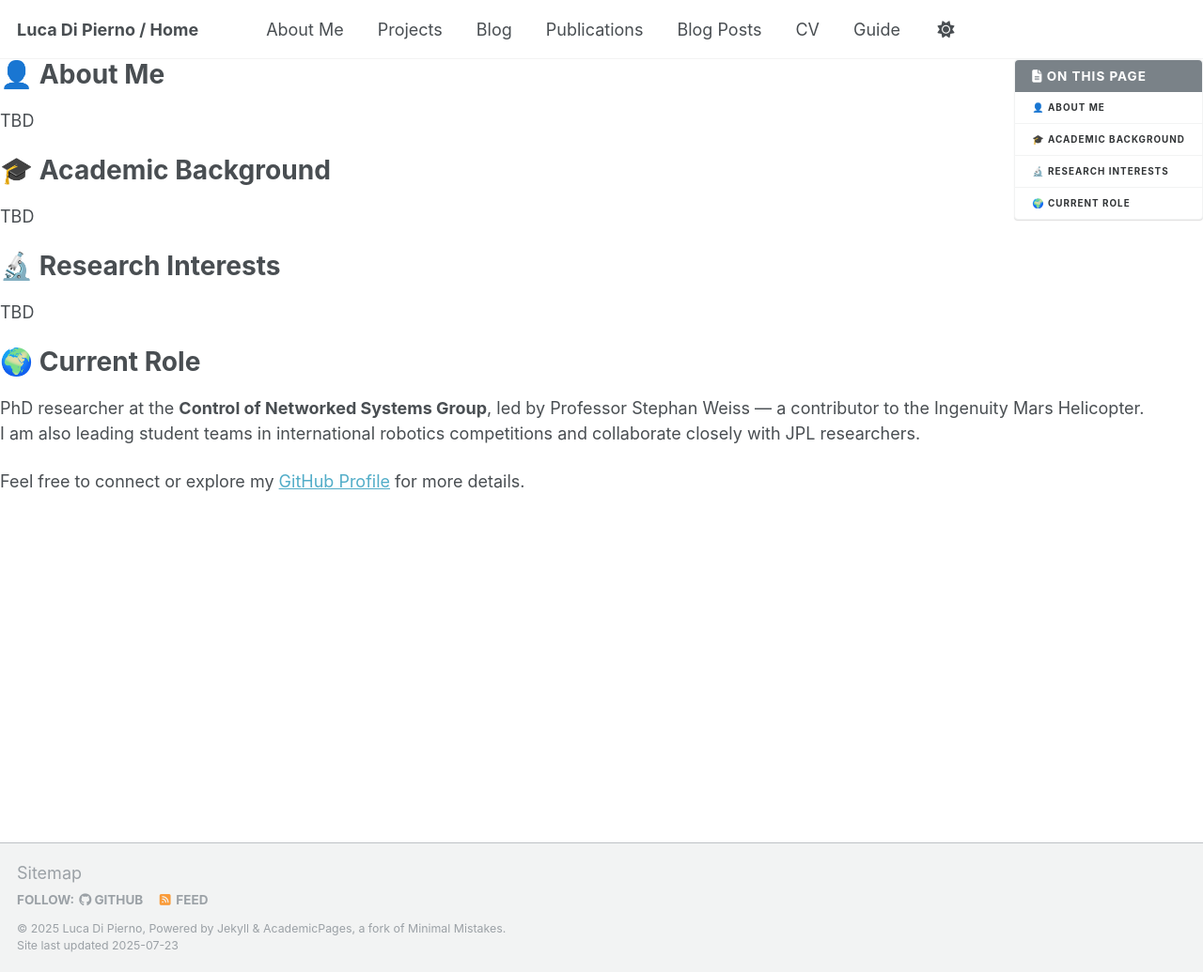
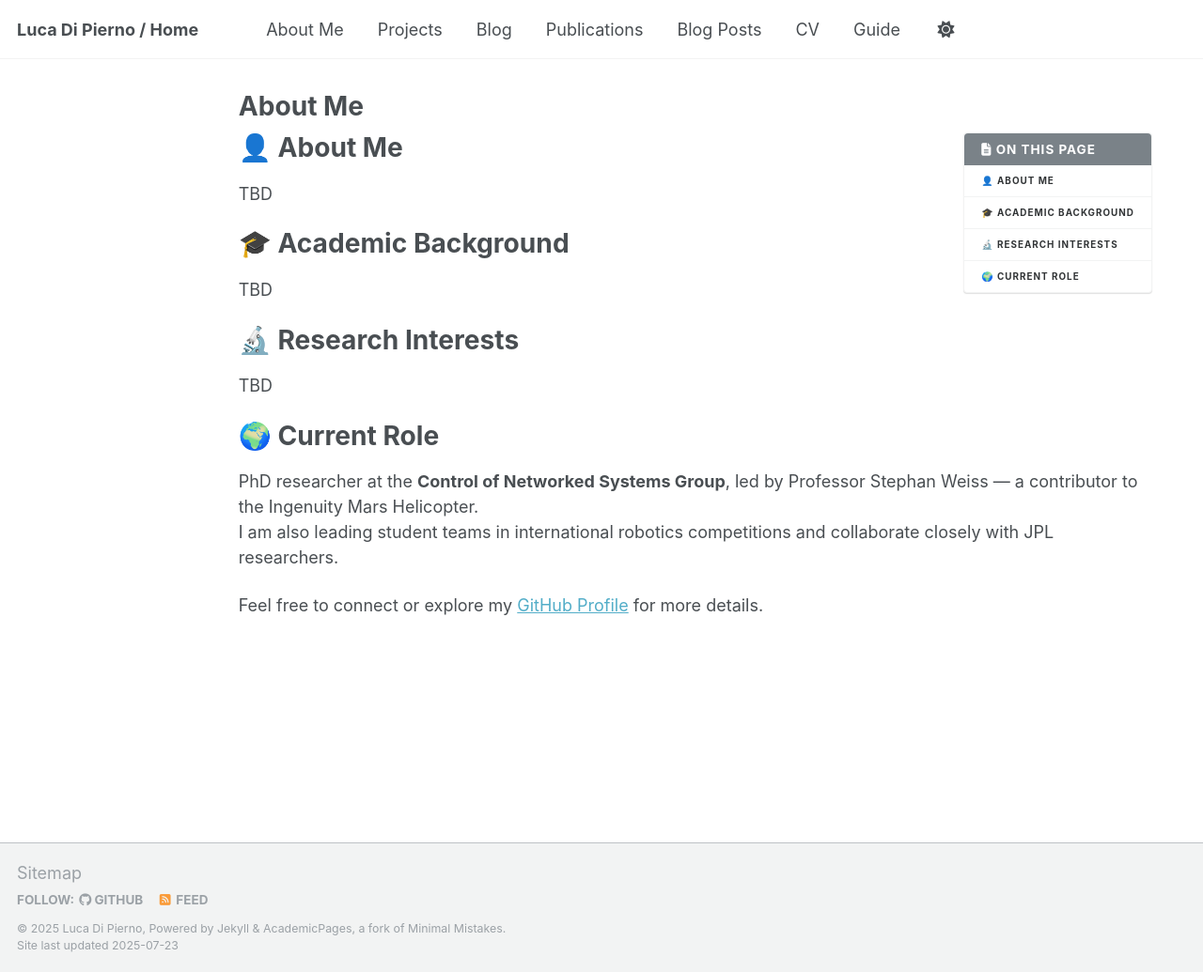
Before and after one commit to LucaDiPierno/LucaDiPierno.github.io, a Jekyll site: the page built from _pages/about.md, in a window 1280 px wide and 1035 px high. Shown: the whole window at 94% size. Built offline with Jekyll 4.4.1, drawn with Linux system fonts in a browser that asks for light colours; a script that is not in the unit is left out.

```diff
--- /dev/null
+++ b/_layouts/simple.html
@@ -0,0 +1,29 @@
+---
+layout: default
+---
+
+{% include base_path %}
+
+
+{% if page.header.overlay_color or page.header.overlay_image or page.header.image %}
+  {% include page__hero.html %}
+{% endif %}
+
+{% if site.breadcrumbs and page.url != "/" %}
+  {% include breadcrumbs.html %}
+{% endif %}
+
+<div id="main" role="main" style="display: flex; gap: 2em;">
+
+  <!-- Left spacer instead of sidebar -->
+  <div style="width: 250px;"></div>
+
+  <!-- Main content -->
+  <div class="simple" style="flex-grow: 1;">
+    {% unless page.header.overlay_color or page.header.overlay_image %}
+      <h1 class="page__title">{{ page.title }}</h1>
+    {% endunless %}
+    {{ content }}
+  </div>
+
+</div>
```
Also changed, not shown: _pages/about.md (+1 -1 lines), _pages/projects.md (+0 -3 lines).
